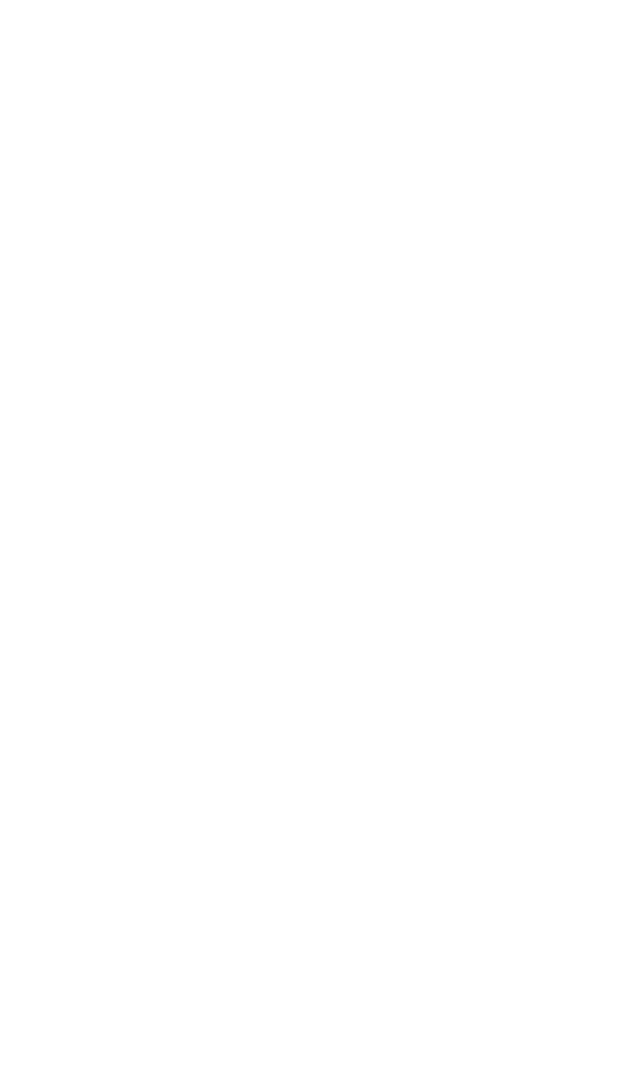
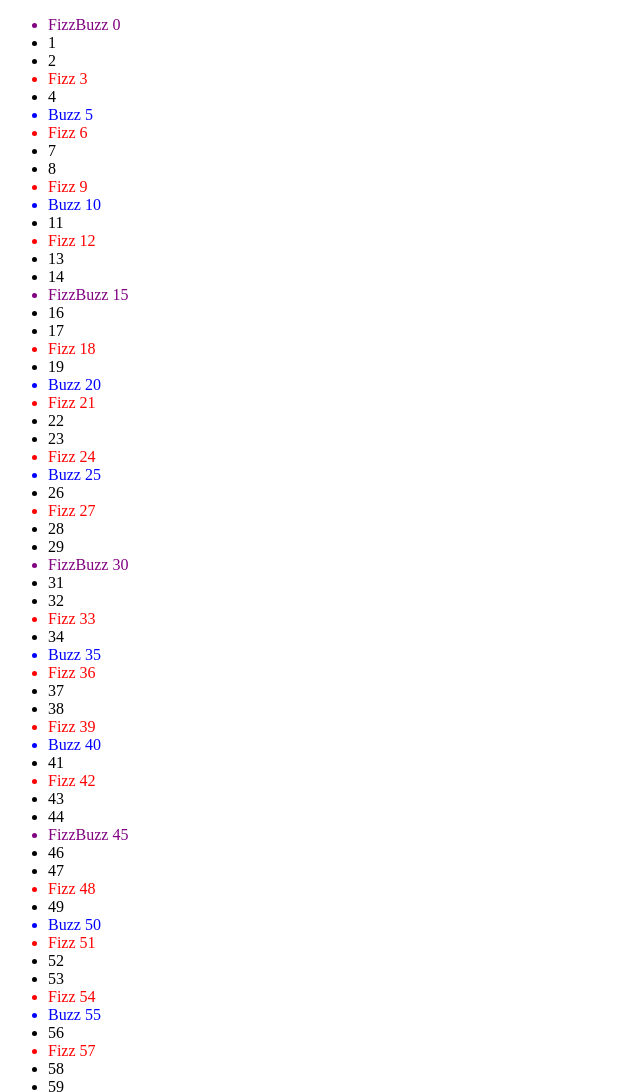
Before and after one commit to giacomofigus/js-fizzbuzz, a plain HTML site: page index.html in a window 1280 px wide. Shown: the top 1092 px of the page, without its empty margins (0-640 px from the left). Before the commit the page ends 800 px from the top, so only its background shows below. Drawn offline with Linux system fonts and the light colour scheme.

Commit message:
feat (complete-w/o bonus): for

```diff
--- a/index.html
+++ b/index.html
@@ -7,7 +7,9 @@
     <link rel="stylesheet" href="style.css">
 </head>
 <body>
+    <ul class="myList"">
 
+    </ul>
 
     <script src="./main.js"></script>
 </body>
--- a/main.js
+++ b/main.js
@@ -8,3 +8,25 @@ Proviamo ad immaginare le operazioni che vogliamo far svolgere al nostro program
 BONUS 1: Crea un container nel DOM , aggiungendo (attraverso la funzione append()) un elemento html con il numero o la stringa corretta da mostrare.
 BONUS 2: Applica stili differenti agli elementi aggiunti al DOM nel BONUS 1, a seconda che il valore inserito sia un numero, un fizz, un buzz o un fizzbuzz. Se sei a corto di idee per lo stile, potresti prendere spunto dallo screenshot fornito in consegna.
 */
+const lista = document.querySelector("ul.myList")
+
+for(let i = 0; i <= 100; i++){
+    if(i % 3 === 0 && i % 5 === 0){
+        const element = `<li style="color:purple;"> FizzBuzz ${i} </li>`
+        lista.innerHTML += element
+
+    } else if(i % 3 === 0 ) {
+        const element = `<li style="color: red;"> Fizz ${i} </li>`
+        lista.innerHTML += element
+
+    } else if ((i % 5) === 0){
+        const element = `<li style="color: blue;"> Buzz ${i} </li>`
+        lista.innerHTML += element
+
+    } else{
+        const element = `<li style="color: black;"> ${i} </li>`
+        lista.innerHTML += element
+    }
+
+
+}
```
